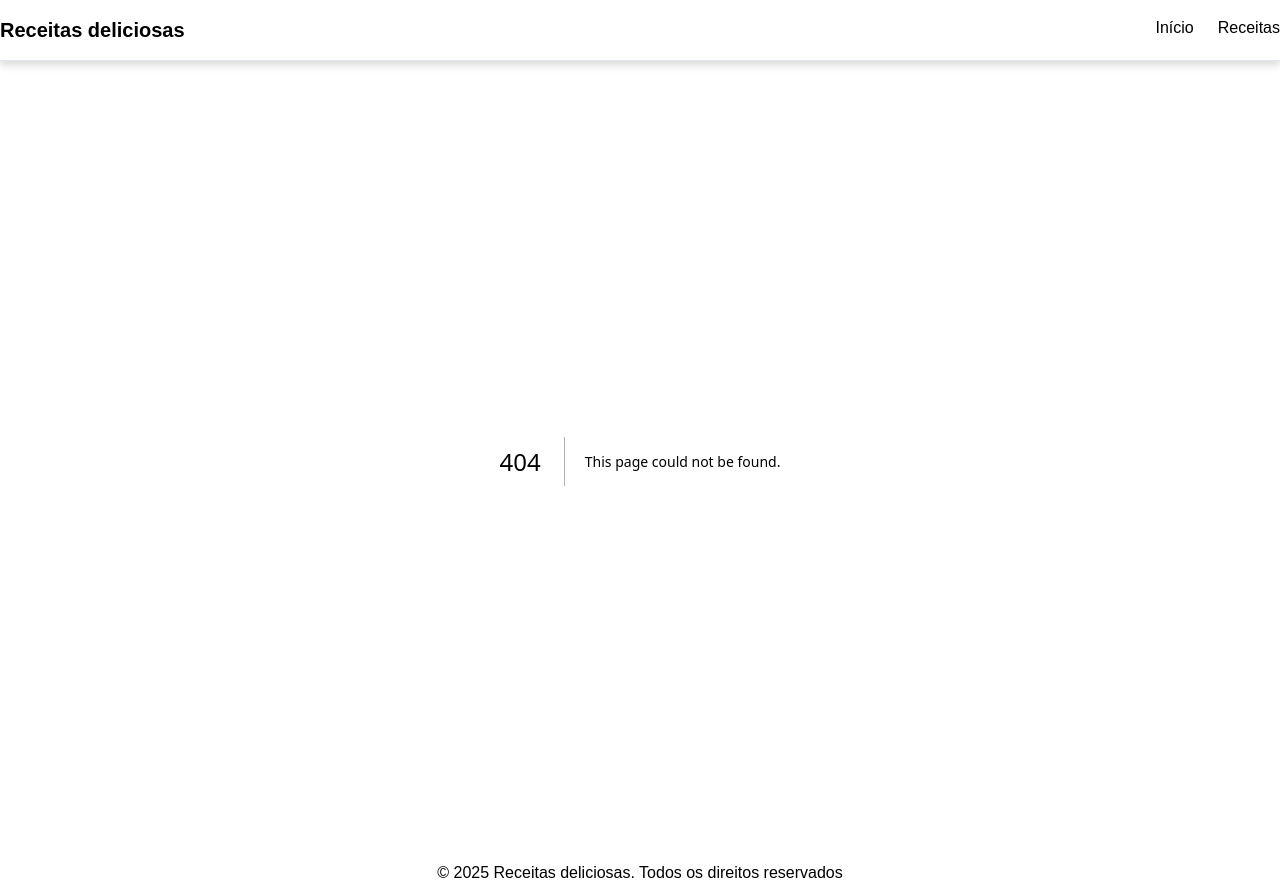
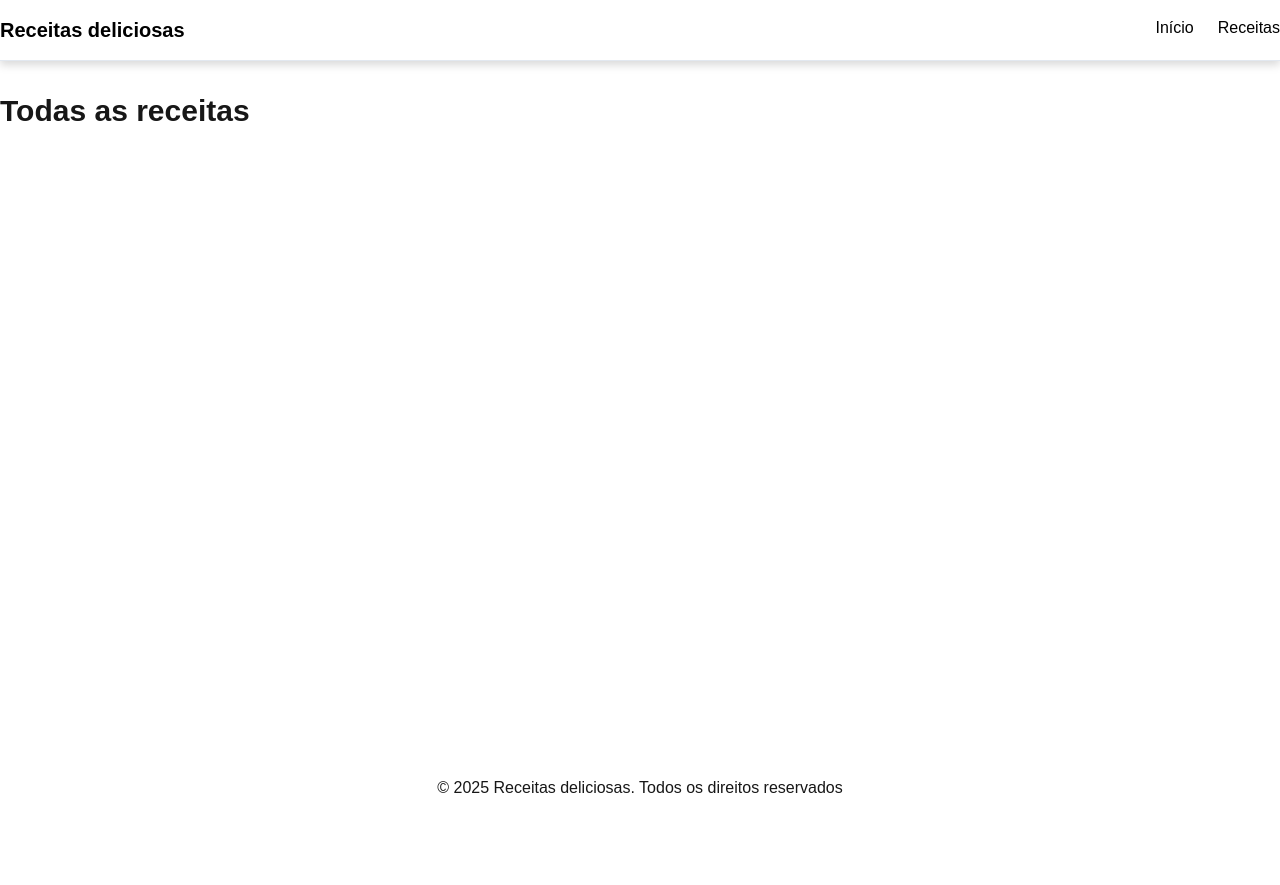
Before and after one commit to mtgvdavid/receitas-byron, a Next.js app: page /receitas in a window 1280 px wide. Before the commit this address had no page. After the commit the page ends 800 px from the top, so only its background shows below. Built offline with nearby package versions, Linux system fonts and the light colour scheme.

Commit message:
estrutura pagina receitas

```diff
--- a/app/page.tsx
+++ b/app/page.tsx
@@ -20,7 +20,7 @@
       <section className="py-12">
         <div className="flex flex-col items-center container mx-auto">
         <h2 className="text-lg font-bold">Receitas em destaque</h2>
-        {/*cards de receita*/}
+        {/*TODO: cards de receita*/}
 
         <Link className="flex hover:text-orange-700 transition-colors text-orange-400" href="/receitas">Ver todas as receitas <ChevronRight /> </Link>
         </div>
--- /dev/null
+++ b/app/receitas/page.tsx
@@ -0,0 +1,12 @@
+export default function ReceitasPage(){
+    return(
+        <main className="grow py-8">
+            <div className="container mx-auto">
+                <h1 className="text-3xl font-bold">Todas as receitas</h1>
+                <div>
+                    {/*array de cards de receitas*/}
+                </div>
+            </div>
+        </main>
+    )
+}
```
